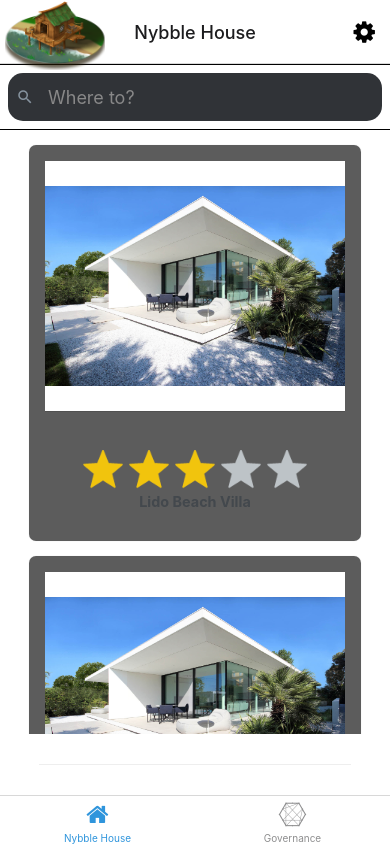
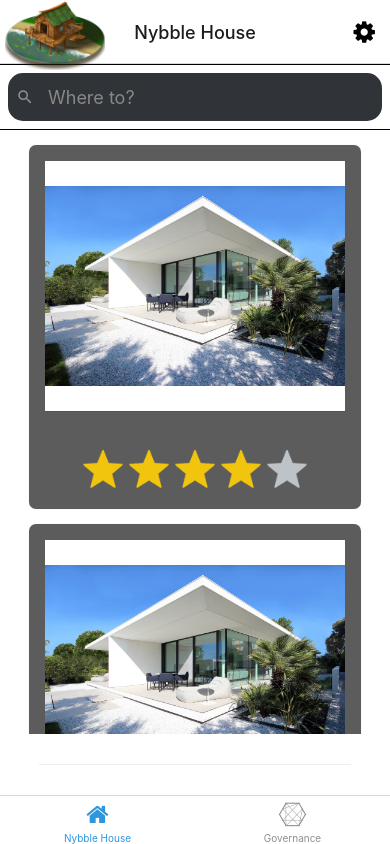
Before and after one commit to Nybble-House/nybble-house-client, a React Native app: screen /Properties in a window 390 px wide. Built offline with nearby package versions, Linux system fonts and the light colour scheme; what expo-linking would draw is missing.

Commit message:
listing cards file created

```diff
--- a/components/ListingCard.tsx
+++ b/components/ListingCard.tsx
@@ -5,6 +5,7 @@ import { Text, View } from '../components/Themed';
 
 export const ListingCard = () => {
 	return (
+		<View>
 			<Card containerStyle={styles.card} wrapperStyle={{}}>
 				<View
 					style={{
@@ -30,6 +31,7 @@ export const ListingCard = () => {
 				/>
 				<Card.Title>Lido Beach Villa</Card.Title>
 			</Card>
+		</View>
 	)
 }
 
--- a/screens/Properties.tsx
+++ b/screens/Properties.tsx
@@ -48,15 +48,14 @@ export default function Properties() {
 					<View style={styles.ratings}>
 						<AirbnbRating
 							count={5}
-							defaultRating={3}
+							defaultRating={4.5}
 							reviews={[]}
 							onFinishRating={() =>
 								console.log("onFinishRating()")
 							}
-							showRating
 						/>
 					</View>
-					<Card.Title>Lido Beach Villa</Card.Title>
+					{/* <Card.Title>Lido Beach Villa</Card.Title> */}
 				</Card>
 				<Card containerStyle={styles.card} wrapperStyle={{}}>
 					<View
```
Lines whose indentation alone changed are shown as unchanged.
